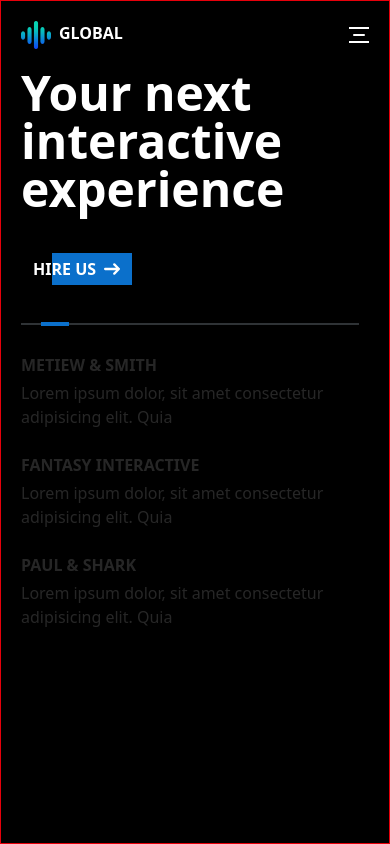
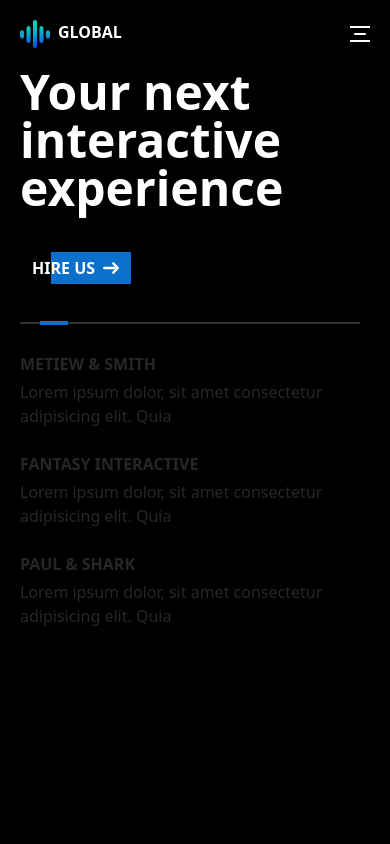
Before and after one commit to Eslam-Mohamed-G/global-next.js, a Next.js app: page / in a window 390 px wide. Shown: the top 844 px of the page. Built offline with nearby package versions, Linux system fonts and the light colour scheme.

Commit message:
Responsive design

```diff
--- a/src/app/layout.tsx
+++ b/src/app/layout.tsx
@@ -31,7 +31,7 @@ export default function RootLayout({
   return (
     <html lang="en">
       <body
-        className={`${geistSans.variable} ${geistMono.variable} antialiased bg-black h-screen w-screen overflow-x-hidden overflow-hidden flex flex-col justify-center perspective-[1500px] relative border border-red-600`}
+        className={`${geistSans.variable} ${geistMono.variable} antialiased bg-black h-screen w-screen overflow-x-hidden overflow-hidden flex flex-col justify-center perspective-[1500px] relative`}
       >
         <SidebarProvider>
           <TransformLayout>
```
